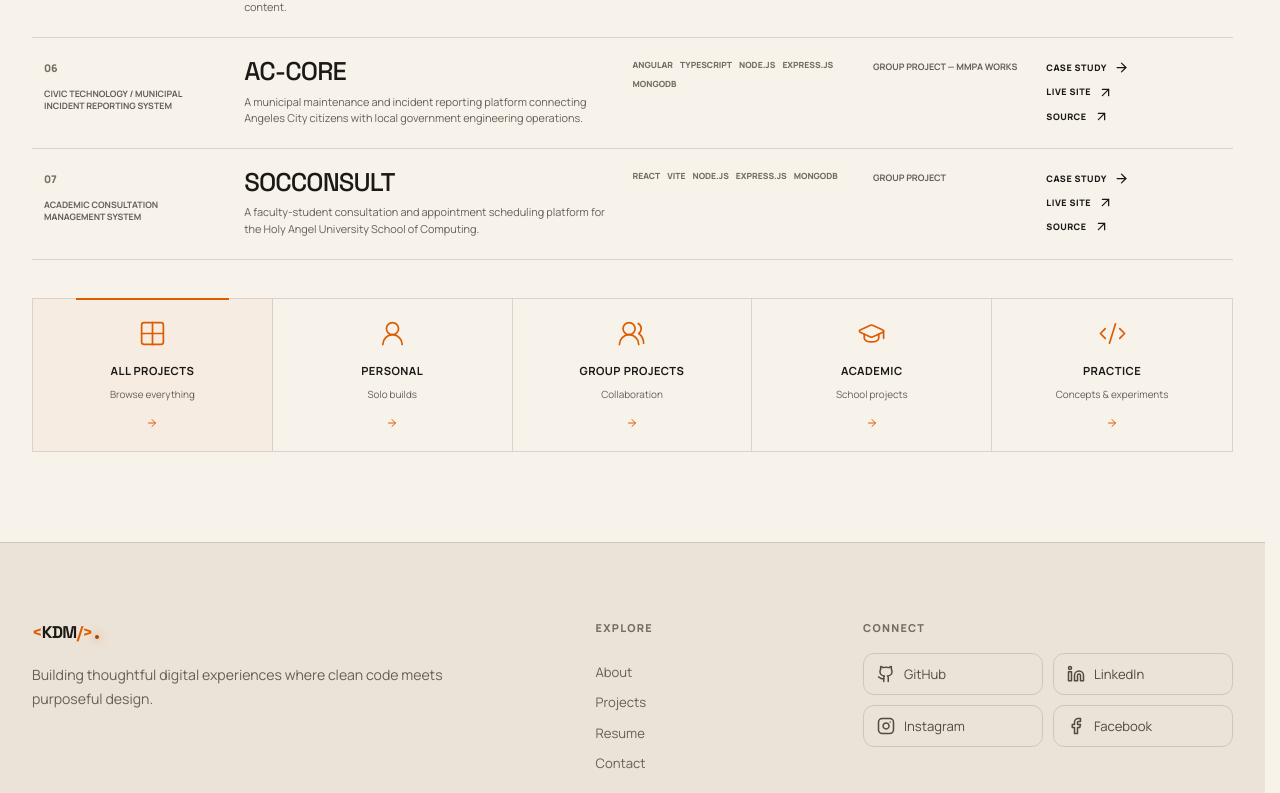
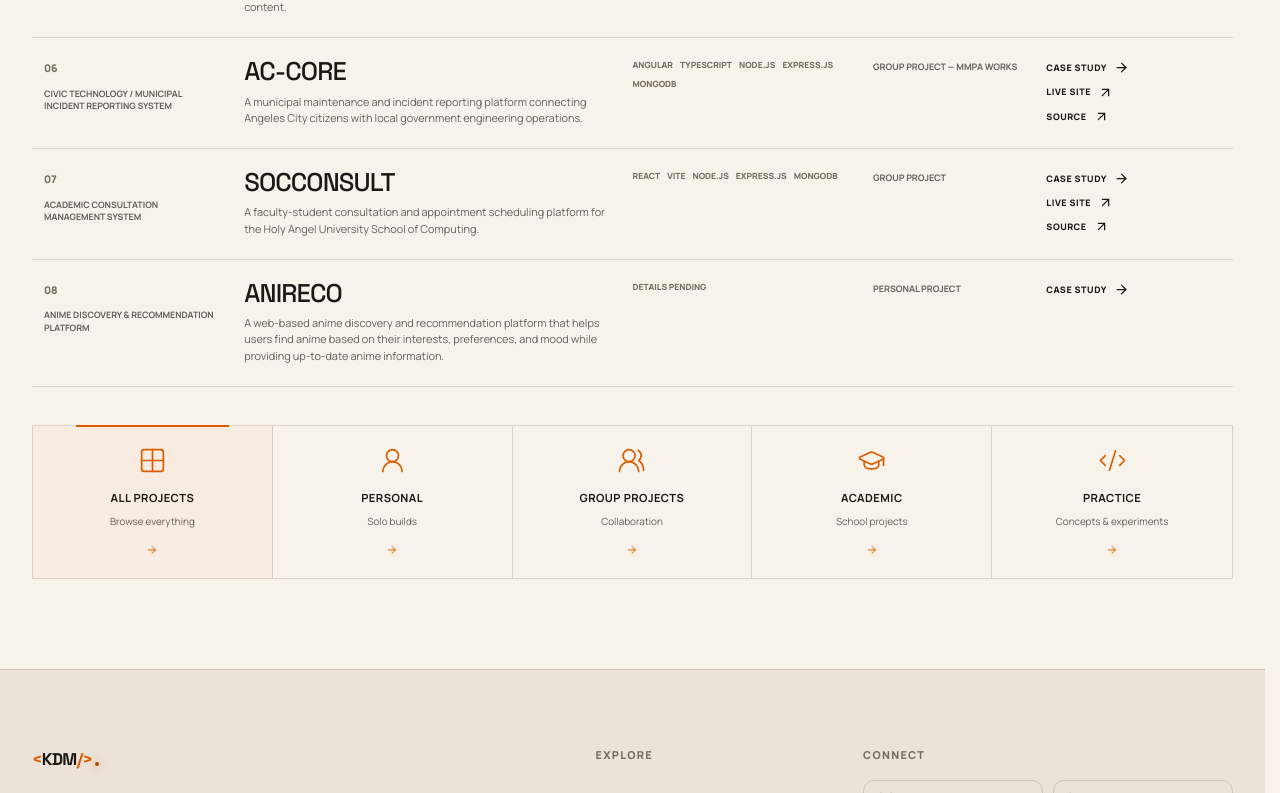
Before and after one commit to KrisDaneM/KrisDaneMadlambayan, a React (Vite) app: page /projects in a window 1280 px wide. Shown: the part 1365-2158 px from the top of the page. Built offline with nearby package versions, Linux system fonts and the light colour scheme; no server answers.

Commit message:
Add AniReco project to portfolio

```diff
--- a/api/_lib/portfolio-context.js
+++ b/api/_lib/portfolio-context.js
@@ -7,9 +7,11 @@ function projectLine(project) {
     `category: ${project.category}`,
     project.role ? `Kris's role: ${project.role}` : null,
     `summary: ${project.description}`,
-    `technologies: ${project.stack.join(', ')}`,
+    project.stack.length ? `technologies: ${project.stack.join(', ')}` : null,
     `case study: /projects/${project.slug}`,
-    `live website: ${project.liveUrl}`,
+    project.dataSource ? `data source: ${project.dataSource}` : null,
+    project.notice ? `important notice: ${project.notice}` : null,
+    project.liveUrl ? `live website: ${project.liveUrl}` : null,
     project.sourceUrl ? `source: ${project.sourceUrl}` : null,
   ].filter(Boolean);
 
--- a/src/components/ProjectExplorerItem.jsx
+++ b/src/components/ProjectExplorerItem.jsx
@@ -14,7 +14,7 @@ export default function ProjectExplorerItem({ project, index, view }) {
   return <article className={`project-explorer-item project-explorer-item--${view}`}>
     <div className="project-explorer-index"><span>{String(index + 1).padStart(2, '0')}</span><small>{project.category}</small></div>
     <div className="project-explorer-copy"><h2>{project.title}</h2><p>{project.description}</p></div>
-    <div className="project-explorer-stack" aria-label={`${project.title} technology stack`}>{stack.map((technology) => <span key={technology}>{technology}</span>)}</div>
+    <div className="project-explorer-stack" aria-label={`${project.title} technology stack`}>{stack.length ? stack.map((technology) => <span key={technology}>{technology}</span>) : <span>Details pending</span>}</div>
     <div className="project-explorer-type">{project.type}</div>
     <ProjectActions project={project} />
     <span className="project-explorer-line" aria-hidden="true" />
--- a/src/data/projects.js
+++ b/src/data/projects.js
@@ -90,6 +90,32 @@ export const projects = [
     learning: 'Developing SOCConsult provided experience designing a multi-role web application where scheduling, authentication, appointment workflows, records, and administrative tools needed to work together consistently. The project reinforced the importance of clear role permissions, structured API design, reliable data handling, and building interfaces around real academic workflows.',
     seoDescription: 'SOCConsult is a faculty-student consultation and appointment scheduling system developed for the School of Computing of Holy Angel University.',
   },
+  {
+    id: '08', slug: 'anireco', title: 'AniReco', category: 'Anime Discovery & Recommendation Platform', type: 'Personal Project',
+    description: 'A web-based anime discovery and recommendation platform that helps users find anime based on their interests, preferences, and mood while providing up-to-date anime information.',
+    overview: 'AniReco is a web-based anime discovery, recommendation, and information platform designed to help users discover anime that matches their interests, preferences, and mood.',
+    purpose: 'The main purpose of AniReco is to make anime discovery easier, more personalized, and more interactive. With thousands of anime available, users may have difficulty deciding what to watch. AniReco provides several ways to explore and discover anime instead of relying only on manual title searches.',
+    problem: 'AniReco addresses the common problem of not knowing what anime to watch next. Instead of requiring users to manually browse large anime libraries, the platform provides personalized recommendations, mood-based discovery, comparison tools, Anime Roulette, and an AI assistant to make choosing an anime faster and more enjoyable.',
+    solution: 'AniReco combines anime exploration, filtering, personalized recommendations, mood-based discovery, comparisons, Anime Roulette, favorites, detailed anime information, and an AI assistant in one platform.',
+    stack: [],
+    dataSource: 'Live anime information powered by AniList.',
+    notice: 'AniReco is not an anime streaming or downloading platform. It is designed specifically for anime discovery, recommendations, and information.',
+    searchTerms: ['anime', 'recommendation', 'discovery', 'AniList', 'mood', 'roulette'],
+    features: [
+      'Explore Anime — trending, airing, top-rated, upcoming, and popular titles',
+      'Discover — search and filter by genre, status, format, year, and rating',
+      'For You — personalized recommendations based on preferences and interactions',
+      'Mood Finder — discover Romance, Relaxing, Emotional, Exciting, Thoughtful, and Dark anime',
+      'Anime Match — match selected preferences with anime',
+      'Anime Compare — compare ratings, popularity, genres, episodes, status, and studios',
+      'Anime Roulette — choose preferences and receive a random anime selection',
+      'Favorites — save anime of interest',
+      'Anime Details — titles, posters, ratings, genres, status, episodes, popularity, characters, staff, and recommendations',
+      'AniReco Assistant — ask anime questions, get recommendations, discuss anime, and navigate AniReco',
+    ],
+    learning: 'AniReco explores how multiple discovery methods can make a large anime catalog easier and more enjoyable to navigate while keeping recommendations and useful information at the center of the experience.',
+    seoDescription: 'AniReco is an anime discovery, recommendation, and information platform powered by live anime information from AniList. It is not an anime streaming website.',
+  },
 ];
 
 const featuredProjectSlugs = ['thryve', 'ac-core', 'socconsult'];
--- a/src/pages/ProjectDetail.jsx
+++ b/src/pages/ProjectDetail.jsx
@@ -18,11 +18,12 @@ export default function ProjectDetail() {
   const current = projects.indexOf(project); const next = projects[(current + 1) % projects.length];
   const titleClass = project.title.length > 9 ? 'project-detail-title project-detail-title--long' : 'project-detail-title';
   return <PageShell><SEO title={`${project.title}${project.slug === 'thryve' ? ' Fitness Project' : project.slug === 'attheblanc' ? ' Web Design' : project.slug === 'qzone' ? ' Auto Detailing Website' : ''} | Kris Dane Madlambayan`} description={project.seoDescription || `${project.description} Read the ${project.title} project case study.`} image={project.cover} />
-    <section className="case-hero"><div className="container"><Link className="back-link" to="/projects"><ArrowLeft size={17} />All projects</Link><div className="case-title"><div className="case-title-copy"><p className="eyebrow"><span />{project.category}</p><h1 className={titleClass}>{project.title}</h1>{project.fullName && <p className="case-full-name">{project.fullName}</p>}<p className="case-type">{project.type}</p></div><div className="case-actions"><Button href={project.liveUrl}>Visit website</Button>{project.sourceUrl && <Button href={project.sourceUrl} variant="secondary">View source</Button>}</div></div><div className="case-meta"><div><span>Project</span><strong>{project.id} / {String(projects.length).padStart(2, '0')}</strong></div><div><span>Role</span><strong>{project.role || project.type}</strong></div><div><span>Technology</span><strong>{(project.metaStack || project.stack).join(' · ')}</strong></div></div></div></section>
-    <section className="section"><div className="container case-overview"><Section label="Overview" title="The project in context."><p className="lead">{project.overview}</p></Section><div className="case-notes"><Reveal><p className="eyebrow"><span />Purpose</p><h3>The challenge</h3><p>{project.purpose}</p></Reveal><Reveal delay={.08}><p className="eyebrow"><span />Approach</p><h3>The solution</h3><p>{project.solution}</p></Reveal>{project.contribution && <Reveal delay={.12}><p className="eyebrow"><span />Contribution</p><h3>My role</h3><p>{project.contribution}</p></Reveal>}</div></div></section>
+    <section className="case-hero"><div className="container"><Link className="back-link" to="/projects"><ArrowLeft size={17} />All projects</Link><div className="case-title"><div className="case-title-copy"><p className="eyebrow"><span />{project.category}</p><h1 className={titleClass}>{project.title}</h1>{project.fullName && <p className="case-full-name">{project.fullName}</p>}<p className="case-type">{project.type}</p></div>{(project.liveUrl || project.sourceUrl) && <div className="case-actions">{project.liveUrl && <Button href={project.liveUrl}>Visit website</Button>}{project.sourceUrl && <Button href={project.sourceUrl} variant="secondary">View source</Button>}</div>}</div><div className="case-meta"><div><span>Project</span><strong>{project.id} / {String(projects.length).padStart(2, '0')}</strong></div><div><span>Role</span><strong>{project.role || project.type}</strong></div><div><span>Technology</span><strong>{(project.metaStack || project.stack).length ? (project.metaStack || project.stack).join(' · ') : 'Details pending'}</strong></div></div></div></section>
+    <section className="section"><div className="container case-overview"><Section label="Overview" title="The project in context."><p className="lead">{project.overview}</p></Section><div className="case-notes"><Reveal><p className="eyebrow"><span />Purpose</p><h3>The challenge</h3><p>{project.problem || project.purpose}</p></Reveal>{project.problem && <Reveal delay={.04}><p className="eyebrow"><span />Purpose</p><h3>Why it exists</h3><p>{project.purpose}</p></Reveal>}<Reveal delay={.08}><p className="eyebrow"><span />Approach</p><h3>The solution</h3><p>{project.solution}</p></Reveal>{project.contribution && <Reveal delay={.12}><p className="eyebrow"><span />Contribution</p><h3>My role</h3><p>{project.contribution}</p></Reveal>}</div></div></section>
     <section className="section surface-section"><div className="container"><Section label="Key features" title="What the experience includes." /><div className="feature-list">{project.features.map((feature, index) => <Reveal key={feature} className="feature-item" delay={index * .04}><span><Check size={16} /></span><strong>{feature}</strong></Reveal>)}</div></div></section>
-    <section className="section case-live-section"><div className="container case-live-cta"><Section label="Interface tour" title="A closer look at the product." /><Reveal className="case-live-action"><p>{project.tourCopy || 'Explore the complete project directly to experience its interface, features, and interactions.'}</p><Button href={project.liveUrl}>View website</Button></Reveal></div></section>
-    <section className="section surface-section"><div className="container detail-columns"><Section label="Technology" title="Built with a focused stack."><div className="badge-row large-badges">{project.stack.map((item) => <TechBadge key={item}>{item}</TechBadge>)}</div></Section><Section label="Reflection" title="What I learned."><p>{project.learning}</p></Section></div></section>
+    {(project.dataSource || project.notice) && <section className="section case-live-section"><div className="container case-live-cta"><Section label="Data" title="Current anime information.">{project.dataSource && <p>{project.dataSource}</p>}</Section>{project.notice && <Reveal className="case-live-action"><p className="eyebrow"><span />Important notice</p><p>{project.notice}</p></Reveal>}</div></section>}
+    {project.liveUrl && <section className="section case-live-section"><div className="container case-live-cta"><Section label="Interface tour" title="A closer look at the product." /><Reveal className="case-live-action"><p>{project.tourCopy || 'Explore the complete project directly to experience its interface, features, and interactions.'}</p><Button href={project.liveUrl}>View website</Button></Reveal></div></section>}
+    <section className="section surface-section"><div className="container detail-columns"><Section label="Technology" title={project.stack.length ? 'Built with a focused stack.' : 'Stack details pending verification.'}>{project.stack.length > 0 && <div className="badge-row large-badges">{project.stack.map((item) => <TechBadge key={item}>{item}</TechBadge>)}</div>}</Section><Section label="Reflection" title="What I learned."><p>{project.learning}</p></Section></div></section>
     <section className="section"><div className="container next-project"><p>Next case study</p><Link to={`/projects/${next.slug}`}><span>{next.title}</span><ArrowRight /></Link></div></section>
   </PageShell>;
 }
--- a/src/pages/Projects.jsx
+++ b/src/pages/Projects.jsx
@@ -44,7 +44,7 @@ function matchesFilter(project, filter) {
 
 function matchesSearch(project, query) {
   if (!query.trim()) return true;
-  const searchable = [project.title, project.type, project.category, project.description, ...(project.stack || [])]
+  const searchable = [project.title, project.type, project.category, project.description, ...(project.stack || []), ...(project.searchTerms || [])]
     .join(' ')
     .toLowerCase();
   return searchable.includes(query.trim().toLowerCase());
```
